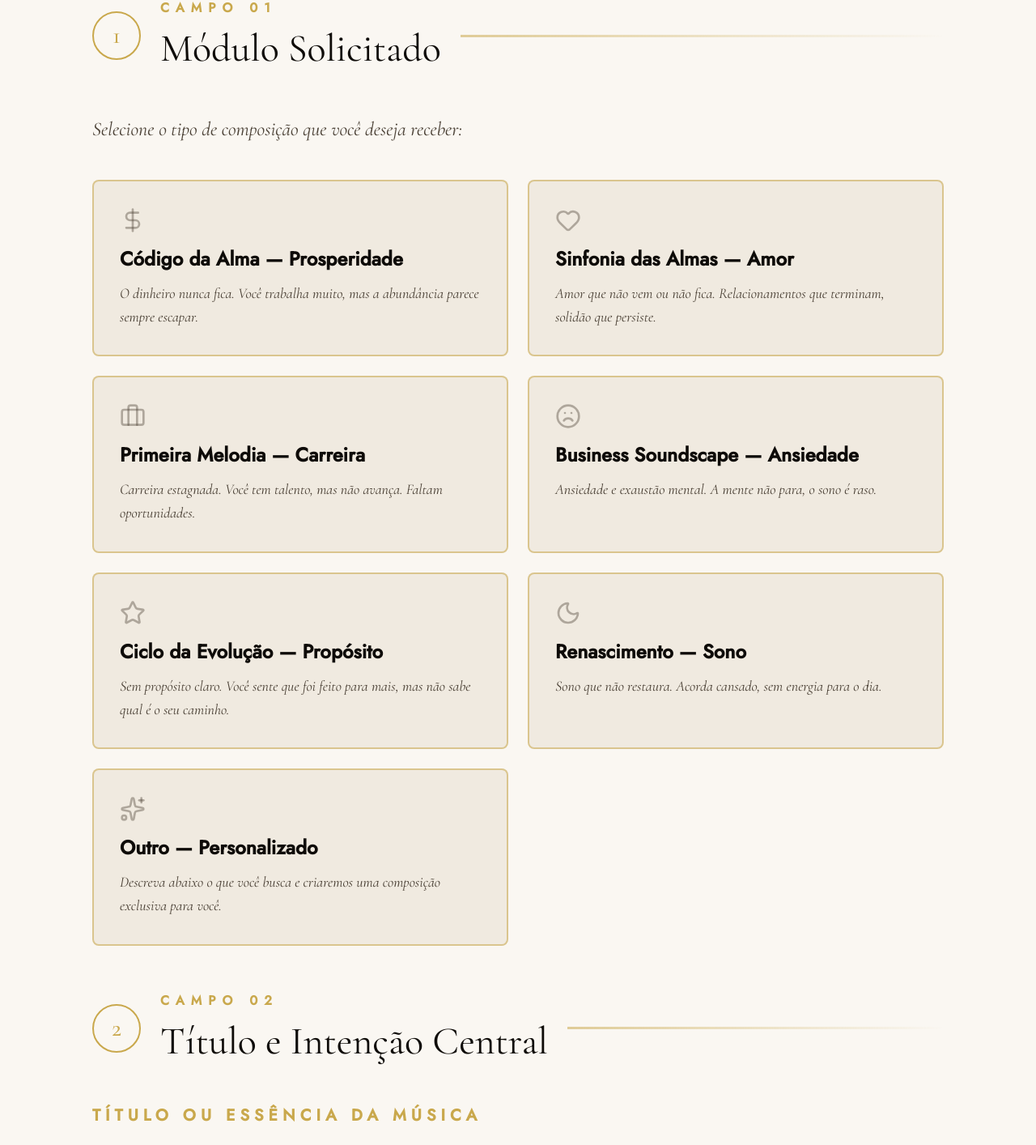
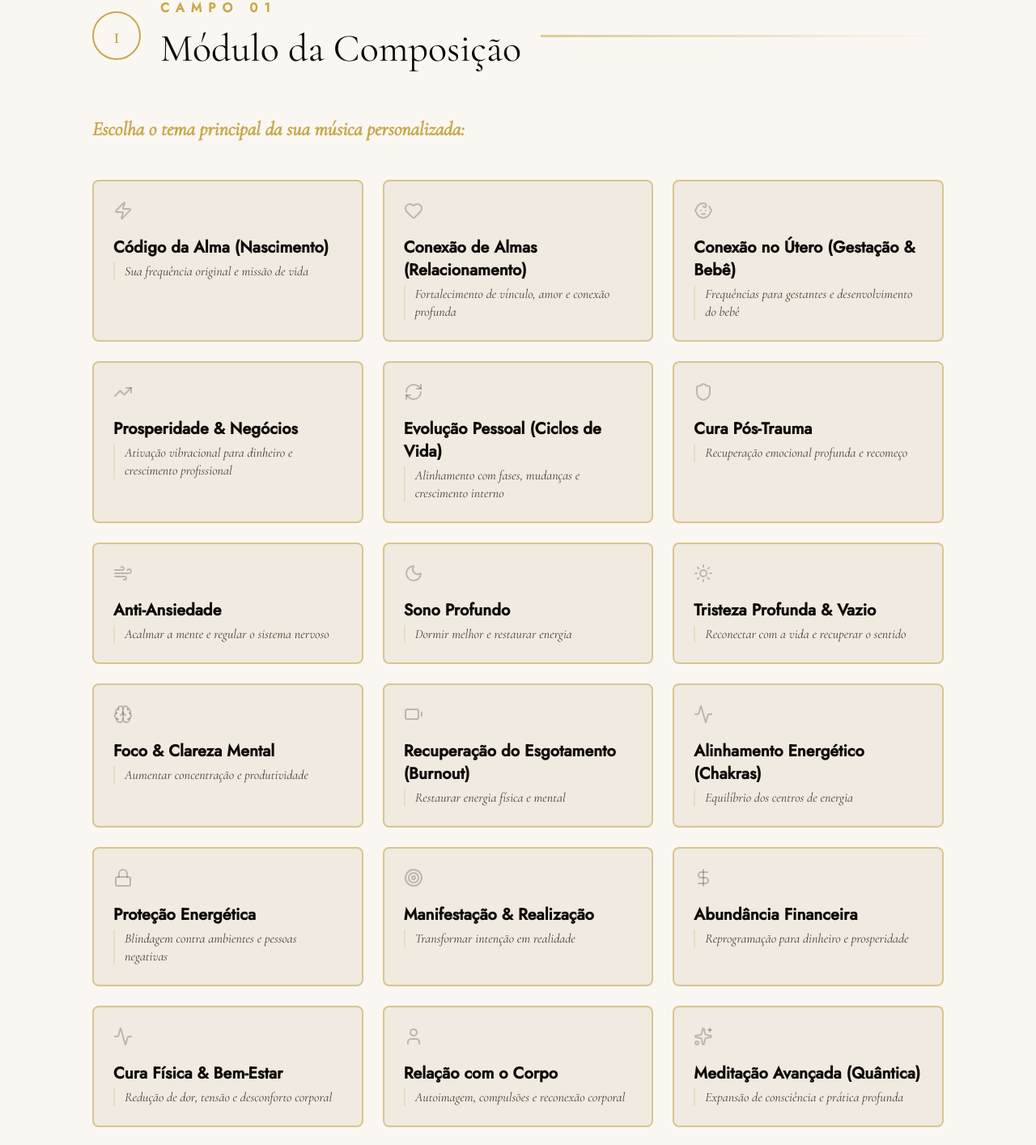
Before and after one commit to ZENCRIATIVA/Sintonizze, a React (Vite) app: page / in a window 1280 px wide. Shown: the part 1489-2903 px from the top of the page at 81% size. Built offline with nearby package versions, Linux system fonts and the light colour scheme.

Commit message:
feat: Add new modules and refine UI styling
Introduces several new modules for the vibrational form, expanding the application's functionality. Also includes minor CSS adjustments for improved styling of module cards.

```diff
--- a/src/App.tsx
+++ b/src/App.tsx
@@ -19,7 +19,23 @@ import {
   Star,
   Moon,
   Sparkles,
-  DollarSign
+  DollarSign,
+  Zap,
+  Baby,
+  TrendingUp,
+  RefreshCw,
+  Shield,
+  Wind,
+  Sun,
+  Brain,
+  Battery,
+  Activity,
+  Lock,
+  Target,
+  User,
+  Smile,
+  Droplets,
+  PenTool
 } from 'lucide-react';
 import { motion, AnimatePresence } from 'motion/react';
 
@@ -60,6 +76,30 @@ const initialFormData: FormData = {
   momento_ouvir: '',
   observacoes: '',
 };
+
+const MODULOS_DATA = [
+  { id: '1', icon: <Zap size={32} />, name: 'Código da Alma (Nascimento)', desc: 'Sua frequência original e missão de vida' },
+  { id: '2', icon: <Heart size={32} />, name: 'Conexão de Almas (Relacionamento)', desc: 'Fortalecimento de vínculo, amor e conexão profunda' },
+  { id: '3', icon: <Baby size={32} />, name: 'Conexão no Útero (Gestação & Bebê)', desc: 'Frequências para gestantes e desenvolvimento do bebê' },
+  { id: '4', icon: <TrendingUp size={32} />, name: 'Prosperidade & Negócios', desc: 'Ativação vibracional para dinheiro e crescimento profissional' },
+  { id: '5', icon: <RefreshCw size={32} />, name: 'Evolução Pessoal (Ciclos de Vida)', desc: 'Alinhamento com fases, mudanças e crescimento interno' },
+  { id: '6', icon: <Shield size={32} />, name: 'Cura Pós-Trauma', desc: 'Recuperação emocional profunda e recomeço' },
+  { id: '7', icon: <Wind size={32} />, name: 'Anti-Ansiedade', desc: 'Acalmar a mente e regular o sistema nervoso' },
+  { id: '8', icon: <Moon size={32} />, name: 'Sono Profundo', desc: 'Dormir melhor e restaurar energia' },
+  { id: '9', icon: <Sun size={32} />, name: 'Tristeza Profunda & Vazio', desc: 'Reconectar com a vida e recuperar o sentido' },
+  { id: '10', icon: <Brain size={32} />, name: 'Foco & Clareza Mental', desc: 'Aumentar concentração e produtividade' },
+  { id: '11', icon: <Battery size={32} />, name: 'Recuperação do Esgotamento (Burnout)', desc: 'Restaurar energia física e mental' },
+  { id: '12', icon: <Activity size={32} />, name: 'Alinhamento Energético (Chakras)', desc: 'Equilíbrio dos centros de energia' },
+  { id: '13', icon: <Lock size={32} />, name: 'Proteção Energética', desc: 'Blindagem contra ambientes e pessoas negativas' },
+  { id: '14', icon: <Target size={32} />, name: 'Manifestação & Realização', desc: 'Transformar intenção em realidade' },
+  { id: '15', icon: <DollarSign size={32} />, name: 'Abundância Financeira', desc: 'Reprogramação para dinheiro e prosperidade' },
+  { id: '16', icon: <Activity size={32} />, name: 'Cura Física & Bem-Estar', desc: 'Redução de dor, tensão e desconforto corporal' },
+  { id: '17', icon: <User size={32} />, name: 'Relação com o Corpo', desc: 'Autoimagem, compulsões e reconexão corporal' },
+  { id: '18', icon: <Sparkles size={32} />, name: 'Meditação Avançada (Quântica)', desc: 'Expansão de consciência e prática profunda' },
+  { id: '19', icon: <Smile size={32} />, name: 'Amor Próprio', desc: 'Fortalecer autoestima e valor pessoal' },
+  { id: '20', icon: <Droplets size={32} />, name: 'Limpeza Energética (Detox)', desc: 'Remover cargas emocionais e energias externas' },
+  { id: '21', icon: <PenTool size={32} />, name: 'Personalizado (Outro)', desc: 'Criado sob medida para sua necessidade específica' },
+];
 
 export default function App() {
   const [formData, setFormData] = useState<FormData>(initialFormData);
@@ -287,16 +327,30 @@ export default function App() {
 
       // Content
       const modulos: Record<string, string> = {
-        'A': 'Prosperidade',
-        'B': 'Amor',
-        'C': 'Carreira',
-        'D': 'Ansiedade',
-        'E': 'Propósito',
-        'F': 'Sono',
-        'OUTRO': 'Personalizado'
+        '1': 'Código da Alma (Nascimento)',
+        '2': 'Conexão de Almas (Relacionamento)',
+        '3': 'Conexão no Útero (Gestação & Bebê)',
+        '4': 'Prosperidade & Negócios',
+        '5': 'Evolução Pessoal (Ciclos de Vida)',
+        '6': 'Cura Pós-Trauma',
+        '7': 'Anti-Ansiedade',
+        '8': 'Sono Profundo',
+        '9': 'Tristeza Profunda & Vazio',
+        '10': 'Foco & Clareza Mental',
+        '11': 'Recuperação do Esgotamento (Burnout)',
+        '12': 'Alinhamento Energético (Chakras)',
+        '13': 'Proteção Energética',
+        '14': 'Manifestação & Realização',
+        '15': 'Abundância Financeira',
+        '16': 'Cura Física & Bem-Estar',
+        '17': 'Relação com o Corpo',
+        '18': 'Meditação Avançada (Quântica)',
+        '19': 'Amor Próprio',
+        '20': 'Limpeza Energética (Detox)',
+        '21': 'Personalizado (Outro)'
       };
       let moduloTexto = modulos[formData.modulo] || formData.modulo;
-      if (formData.modulo === 'OUTRO') moduloTexto += ': ' + formData.modulo_outro_desc;
+      if (formData.modulo === '21') moduloTexto += ': ' + formData.modulo_outro_desc;
 
       addField('MÓDULO SOLICITADO', moduloTexto);
       addField('TÍTULO E INTENÇÃO CENTRAL', formData.intencao);
@@ -426,7 +480,7 @@ export default function App() {
         "Observações": formData.observacoes
       };
 
-      if (formData.modulo === 'B') {
+      if (formData.modulo === '2') {
         emailData["Nome do Parceiro"] = formData.nome_parceiro;
         emailData["Nascimento do Parceiro"] = formatDateBR(formData.nascimento_parceiro);
       }
@@ -680,42 +734,36 @@ export default function App() {
                 <div className="section-num">1</div>
                 <div>
                   <p className="text-gold uppercase tracking-[0.5em] text-sm md:text-base mb-2 font-semibold">Campo 01</p>
-                  <h2 className="font-serif text-3xl md:text-5xl text-ink leading-tight">Módulo Solicitado</h2>
+                  <h2 className="font-serif text-3xl md:text-5xl text-ink leading-tight">Módulo da Composição</h2>
                 </div>
                 <div className="flex-1 h-[3px] bg-gradient-to-r from-gold/55 to-transparent" />
               </div>
 
               <div className="space-y-10">
-                <p className="field-hint">Selecione o tipo de composição que você deseja receber:</p>
-                <div className="grid grid-cols-1 md:grid-cols-2 gap-6">
-                  {[
-                    { id: 'A', icon: <DollarSign size={32} />, name: 'Código da Alma — Prosperidade', desc: 'O dinheiro nunca fica. Você trabalha muito, mas a abundância parece sempre escapar.' },
-                    { id: 'B', icon: <Heart size={32} />, name: 'Sinfonia das Almas — Amor', desc: 'Amor que não vem ou não fica. Relacionamentos que terminam, solidão que persiste.' },
-                    { id: 'C', icon: <Briefcase size={32} />, name: 'Primeira Melodia — Carreira', desc: 'Carreira estagnada. Você tem talento, mas não avança. Faltam oportunidades.' },
-                    { id: 'D', icon: <Frown size={32} />, name: 'Business Soundscape — Ansiedade', desc: 'Ansiedade e exaustão mental. A mente não para, o sono é raso.' },
-                    { id: 'E', icon: <Star size={32} />, name: 'Ciclo da Evolução — Propósito', desc: 'Sem propósito claro. Você sente que foi feito para mais, mas não sabe qual é o seu caminho.' },
-                    { id: 'F', icon: <Moon size={32} />, name: 'Renascimento — Sono', desc: 'Sono que não restaura. Acorda cansado, sem energia para o dia.' },
-                    { id: 'OUTRO', icon: <Sparkles size={32} />, name: 'Outro — Personalizado', desc: 'Descreva abaixo o que você busca e criaremos uma composição exclusiva para você.' },
-                  ].map((mod) => (
+                <p className="field-hint text-xl md:text-2xl font-bold text-gold">Escolha o tema principal da sua música personalizada:</p>
+                <div className="grid grid-cols-1 sm:grid-cols-2 lg:grid-cols-3 gap-6">
+                  {MODULOS_DATA.map((mod) => (
                     <div
                       key={mod.id}
                       onClick={() => selectModule(mod.id)}
-                      className={`module-card ${formData.modulo === mod.id ? 'selected' : ''} ${errors.modulo && !formData.modulo ? 'border-red-500' : ''}`}
+                      className={`module-card compact ${formData.modulo === mod.id ? 'selected' : ''} ${errors.modulo && !formData.modulo ? 'border-red-500' : ''}`}
                     >
-                      <div className={`mb-4 transition-colors ${formData.modulo === mod.id ? 'text-gold' : 'text-ink-mid/40'}`}>
-                        {mod.icon}
+                      <div className={`mb-3 transition-colors ${formData.modulo === mod.id ? 'text-gold' : 'text-ink-mid/30'}`}>
+                        {React.cloneElement(mod.icon as React.ReactElement, { size: 24 })}
                       </div>
-                      <p className="text-2xl font-semibold text-ink mb-3">{mod.name}</p>
-                      <p className="text-lg text-ink-mid font-serif italic leading-relaxed">{mod.desc}</p>
+                      <div>
+                        <p className="text-xl font-bold text-ink mb-1">{mod.name}</p>
+                        <p className="text-base text-ink-mid font-serif italic border-l-2 border-gold/20 pl-3 leading-snug">{mod.desc}</p>
+                      </div>
                     </div>
                   ))}
                 </div>
 
                 {errors.modulo && !formData.modulo && (
-                  <p className="text-red-500 text-sm mt-2">Por favor, selecione um módulo.</p>
+                  <p className="text-red-500 text-sm mt-2 font-bold">Por favor, selecione um tema.</p>
                 )}
 
-                {formData.modulo === 'OUTRO' && (
+                {formData.modulo === '21' && (
                   <motion.div
                     initial={{ opacity: 0, y: -10 }}
                     animate={{ opacity: 1, y: 0 }}
@@ -834,13 +882,13 @@ export default function App() {
                 </div>
               </div>
 
-              {formData.modulo === 'B' && (
+              {formData.modulo === '2' && (
                 <motion.div
                   initial={{ opacity: 0, height: 0 }}
                   animate={{ opacity: 1, height: 'auto' }}
                   className="mt-8 p-8 bg-cream-dark border-2 border-gold/25 rounded-lg space-y-6"
                 >
-                  <p className="text-gold uppercase tracking-[0.3em] font-medium mb-4">Dados do(a) parceiro(a) — Módulo B</p>
+                  <p className="text-gold uppercase tracking-[0.3em] font-medium mb-4">Dados do(a) parceiro(a) — Conexão de Almas</p>
                   <div className="grid grid-cols-1 md:grid-cols-2 gap-6">
                     <div className="space-y-2">
                       <label className="field-label">Nome completo do(a) parceiro(a) *</label>
--- a/src/index.css
+++ b/src/index.css
@@ -73,6 +73,10 @@
     @apply border-gold bg-gold-pale shadow-[0_12px_35px_rgba(201,168,76,0.25)];
   }
 
+  .module-card.compact {
+    @apply p-6 flex flex-col items-start gap-2 h-full justify-start;
+  }
+
   .check-item {
     @apply flex items-start gap-[18px] p-6 border-2 border-[rgba(201,168,76,0.55)] rounded-[8px] cursor-pointer bg-cream-dark transition-all duration-200;
   }
```
